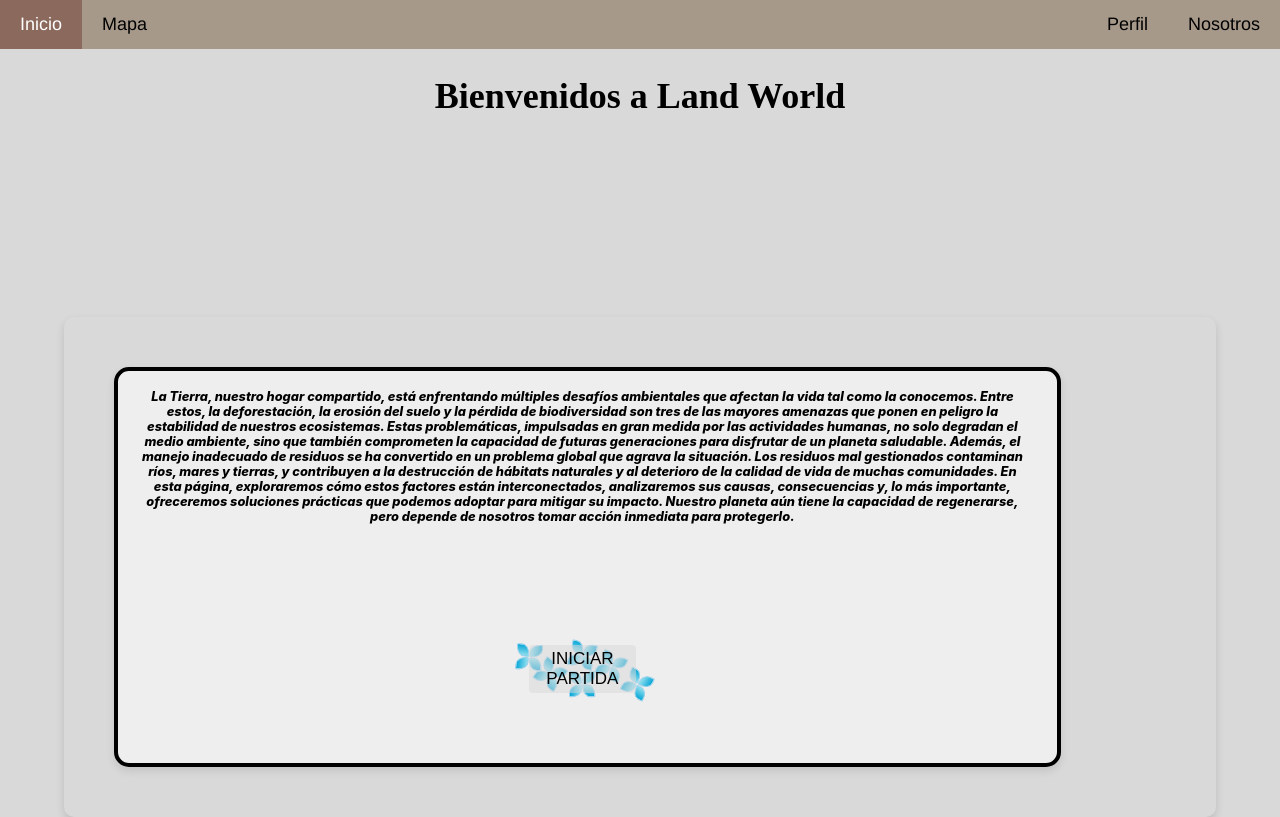
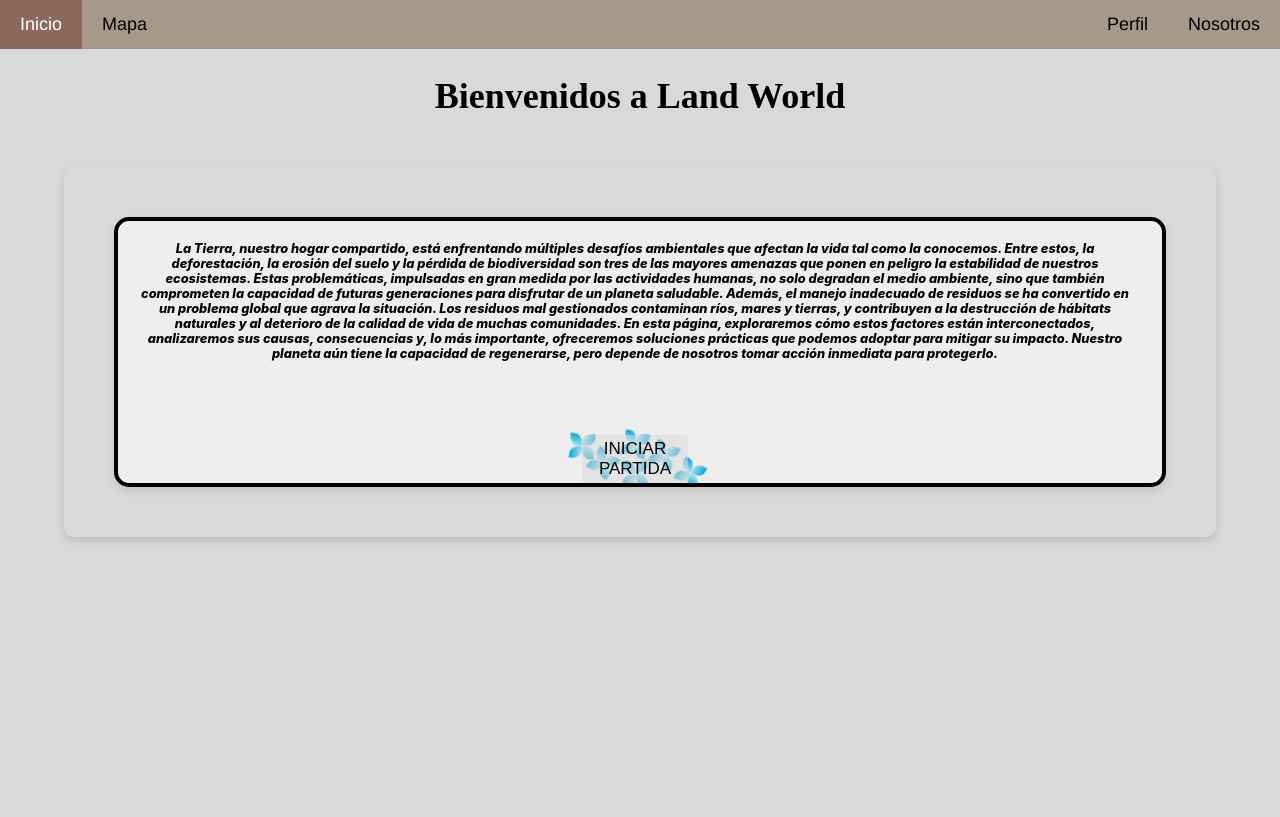
Before and after one commit to CamiloGs-univalle/proyect-Eart-Univale-PI, a React (Vite) app: page /we in a window 1280 px wide. Built offline with nearby package versions, Linux system fonts and the light colour scheme; no server answers.

Commit message:
introduccion

```diff
--- a/src/Assets/Pages/Home/Introduction/Home.css
+++ b/src/Assets/Pages/Home/Introduction/Home.css
@@ -14,7 +14,6 @@
     position: relative;
     display: flex;
     justify-content: center; /* Centra horizontalmente */
-    top: 120px;
     color: #8C695D;
 
 }
@@ -30,11 +29,10 @@
     box-shadow: 0 4px 8px rgba(0, 0, 0, 0.13);
     border-radius: 10px;
     width: 90%;
-    height: 100;
+    height: auto;
     overflow: hidden;
     text-align: center;
     position: relative;
-    top: 150px;
 }
 
 .container-home {
@@ -48,8 +46,8 @@
     background-color: #eee;
     box-shadow: 0 4px 8px rgba(0, 0, 0, 0.1);
     border-radius: 15px;
-    height: 400px;
-    width: 90%;
+    height: 270px;
+    width: auto;
     border: 4px solid black;
     overflow: hidden;
     text-align: center;
@@ -70,7 +68,7 @@ h1, p {
     background: transparent;
     border: none;
     cursor: pointer;
-    margin: 100px; /* Agrega un margen superior significativo */
+    margin: 50px; /* Agrega un margen superior significativo */
 }
 
 .wrapper {
@@ -165,5 +163,5 @@ h1, p {
 /* Ajuste para el contenedor de la escena 3D */
 .container-3d-tierra {
     flex: 1;
-    height: 270px;
+    height: 250px;
 }
```
